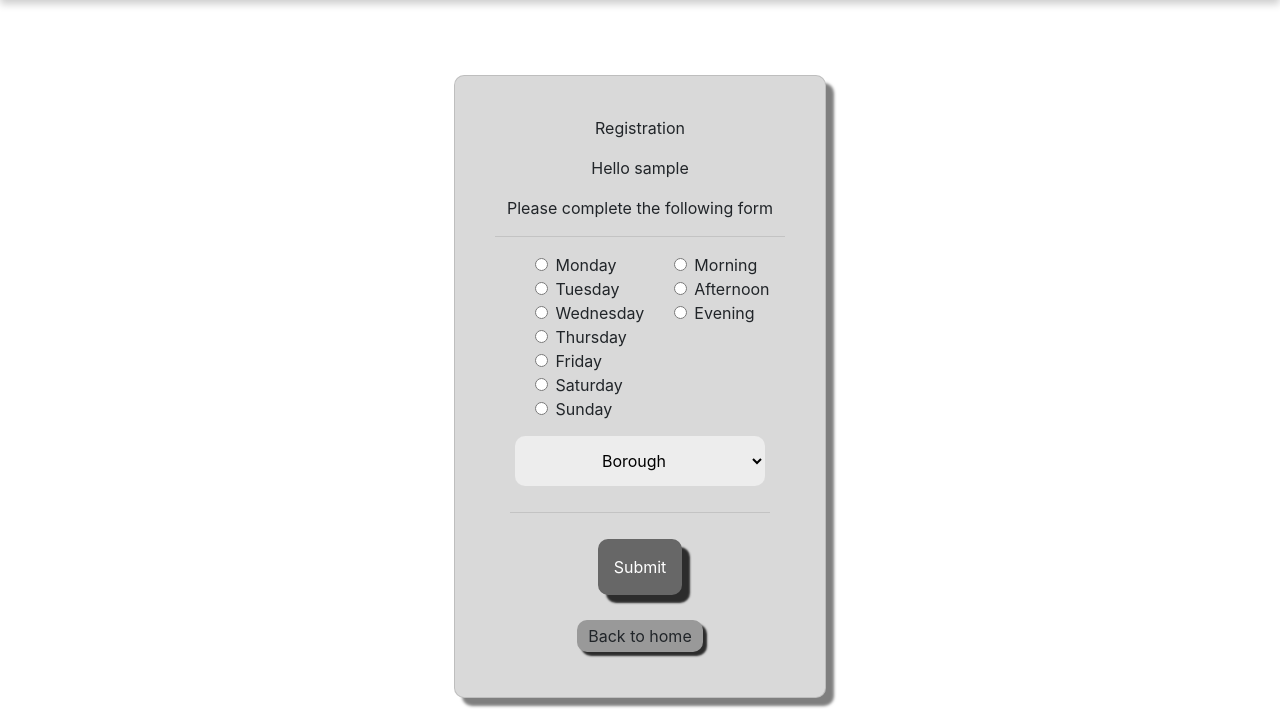
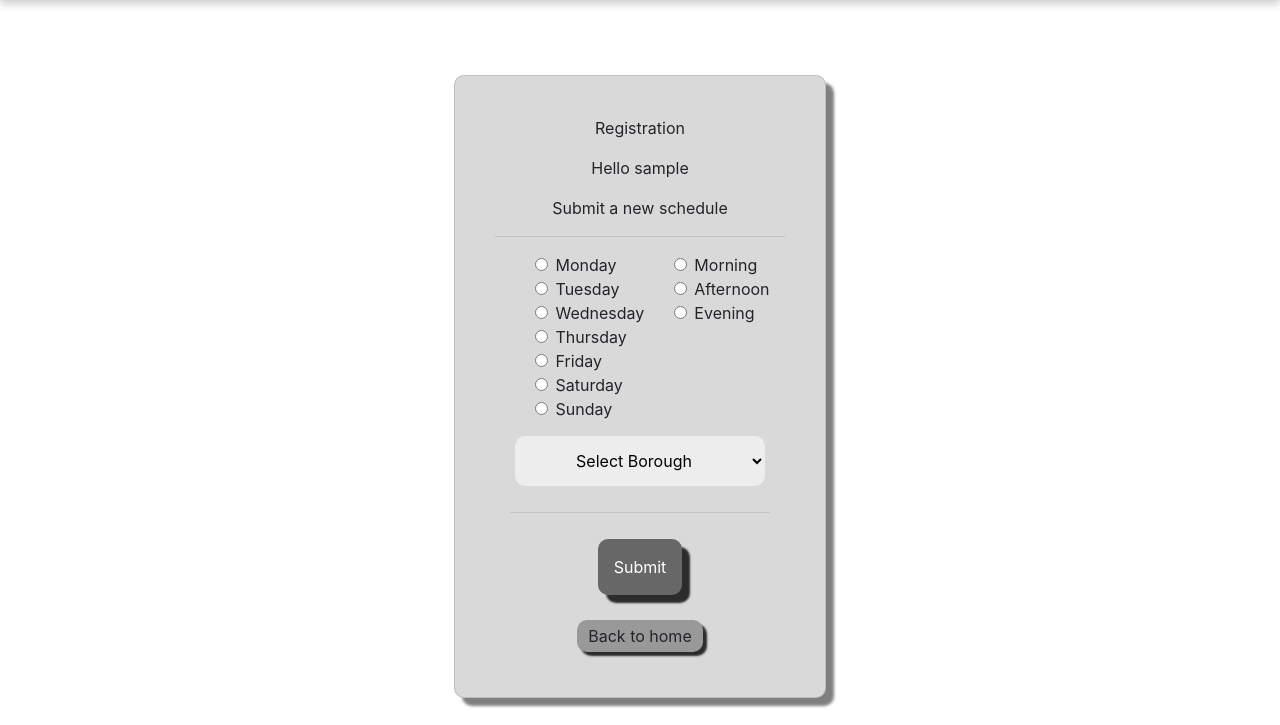
Before and after one commit to hgillesp12/charity_platform, a Flask app: page /questionnaire/sample/1 in a window 1280 px wide. Shown: the part 75-800 px from the top of the page. Run offline with Flask 3, Linux system fonts and the light colour scheme; some libraries are stand-ins or nearby versions.

Commit message:
added protection for log in and added messages for questionnaire

```diff
--- a/api/app.py
+++ b/api/app.py
@@ -97,21 +97,44 @@ def send_to_profile_page():
                                message="Invalid charity ID number! Try again.")
     charity_info = response.json()
     name = charity_info["charity_name"].title()
-    all_messages = get_all_messages()
-    return render_template("main_page.html",
-                            name=name,
-                            reg_number=reg_number,
-                            all_messages=all_messages
-                            )
+
+    register_first = "Registration not found - please register first"
+
+    # add check to make sure the charity logging in is already registered
+    curs, config, conn = connect_to_database()
+    try:
+        # Check if the charity is already in the database first
+        curs.execute(config['query']['select_charity_by_number'].replace(
+            '@schema_name@', SCHEMA_NAME), [reg_number]
+        )
+        if (curs.rowcount == 1):
+            conn.close()
+            logging.info("Charity %s successfully logged in", reg_number)
+            all_messages = get_all_messages()
+            return render_template("main_page.html",
+                                    name=name,
+                                    reg_number=reg_number,
+                                    all_messages=all_messages
+                                    )
+        else:
+            conn.close()
+            logging.info("Charity %s tried to log in but is not yet registered", reg_number)
+            return render_template("register.html", message=register_first)
+    except Exception as e:
+        logging.error(e)
+        conn.rollback
+        conn.close()
+        return render_template("register.html", message=register_first)
+
 
 @app.route('/registration_submit', methods=["POST"])
 def reg_number_submit():
     reg_number = request.form.get("reg_number")
     response = check_charity_reg_number(reg_number)
 
-    invalid_message = "Invalid registration number! Please try again."
-    already_registerd = "Your charity is already registered. Please log in."
-    unknown_error = "Unkown error. Please try again."
+    invalid_message = "Invalid registration number - please try again"
+    already_registerd = "Your charity is already registered - please log in"
+    unknown_error = "Unkown error - please try again"
 
     if not response:
         logging.info("Received invalid registration number %s", reg_number)
@@ -150,7 +173,10 @@ def reg_number_submit():
             conn.commit()
             conn.close()
             logging.info("Added charity %s %s to the database", name, reg_number)
-            return render_template("questionnaire.html", name=name, reg_number=reg_number)
+            return render_template("questionnaire.html",
+                                   name=name,
+                                   reg_number=reg_number,
+                                   message="Please complete the following form")
         else:
             conn.close()
             logging.error("Unable to add %s %s to the database", name, reg_number)
@@ -164,7 +190,9 @@ def reg_number_submit():
 
 @app.route('/questionnaire/<name>/<reg_number>')
 def submit_new_schedule(name, reg_number):
-    return render_template("questionnaire.html", name=name, reg_number=reg_number,
+    return render_template("questionnaire.html",
+                           name=name,
+                           reg_number=reg_number,
                            message="Submit a new schedule")
 
 
@@ -203,9 +231,9 @@ def schedule_submit(name, reg_number):
     time = request.form.get("timeOfDay")
     location = request.form.get("location")
 
-    missing_data = "Missing data - please fill in all fields."
-    not_added_correct = "Schedule not added successfully. Please try again."
-    successful_add = "Schedule added. Add another."
+    missing_data = "Missing data - please fill in all fields"
+    not_added_correct = "Schedule not added - please try again"
+    successful_add = "Schedule added"
 
     if not (day and time and location):
         logging.info("Missing data in schedule submission: %s, %s, %s", day, time, location)
--- a/api/templates/questionnaire.html
+++ b/api/templates/questionnaire.html
@@ -24,7 +24,7 @@
           <div class="card-body text-center">
             <p>Registration</p>
             <p>Hello {{ name }}</p>
-            <p>Please complete the following form</p>
+            <p>{{ message }}</p>
             <hr />
             <div class="container">
               <form
@@ -163,8 +163,8 @@
                   </div>
                 </div>
                 <div class="row justify-content-center">
-                  <select class="dropdown" id="dropdown" name="dropdown">
-                    <option value="" disabled selected>Borough</option>
+                  <select class="dropdown" id="dropdown" name="location">
+                    <option value="" disabled selected>Select Borough</option>
                     <option value="Barking and Dagenham">
                       Barking and Dagenham
                     </option>
```
